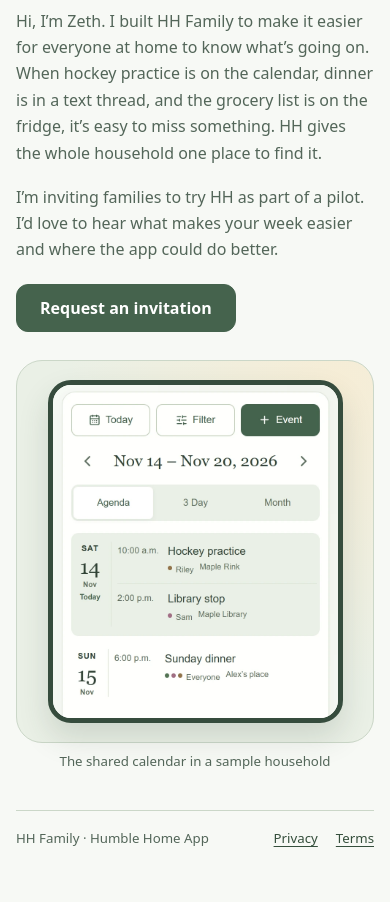
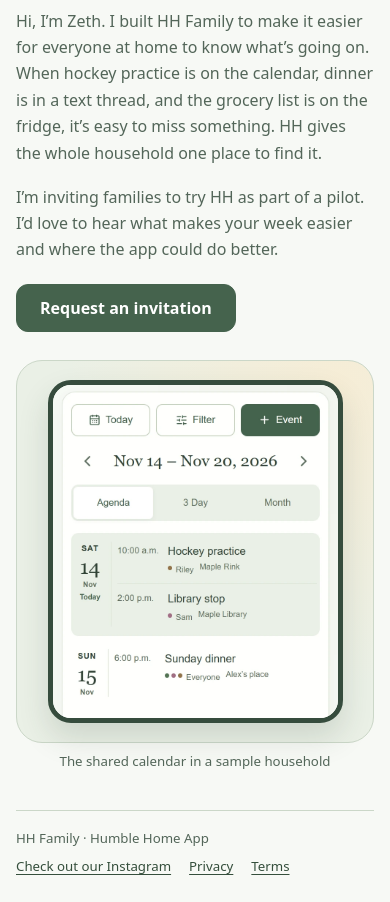
Before and after one commit to zethhummel-rgb/hhfamily-public-site, a plain HTML site: page about-hh.html in a window 390 px wide. Shown: the part 165-1067 px from the top of the page. Before the commit the page ends 1039 px from the top, so only its background shows below. Drawn offline with Linux system fonts and the light colour scheme.

Commit message:
Link HH Family’s Instagram from the public website (#9)
Cloudflare published the change to hosted HH TEST. Verified the exact @hh_family_app footer link on https://test.hhfamily.ca/home and https://test.hhfamily.ca/about-hh, with the noindex response header present on both. Desktop Chromium, 320 px Chromium, and iPhone WebKit passed for both site versions.

```diff
--- a/about-hh.html
+++ b/about-hh.html
@@ -45,6 +45,7 @@
   <footer class="site-footer frame">
     <span>HH Family · Humble Home App</span>
     <nav aria-label="Information">
+      <a href="https://www.instagram.com/hh_family_app/">Check out our Instagram</a>
       <a href="./privacy.html">Privacy</a>
       <a href="./terms.html">Terms</a>
     </nav>
```
Also changed, not shown: index.html (+1 -0 lines).
